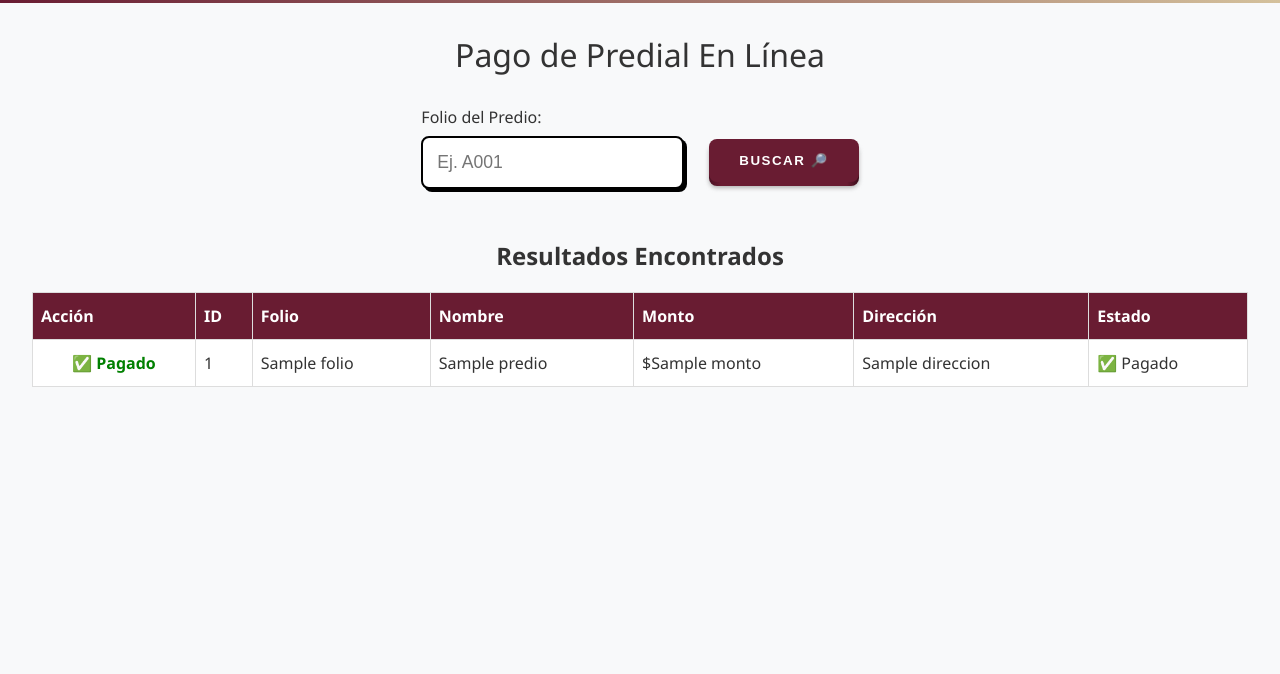
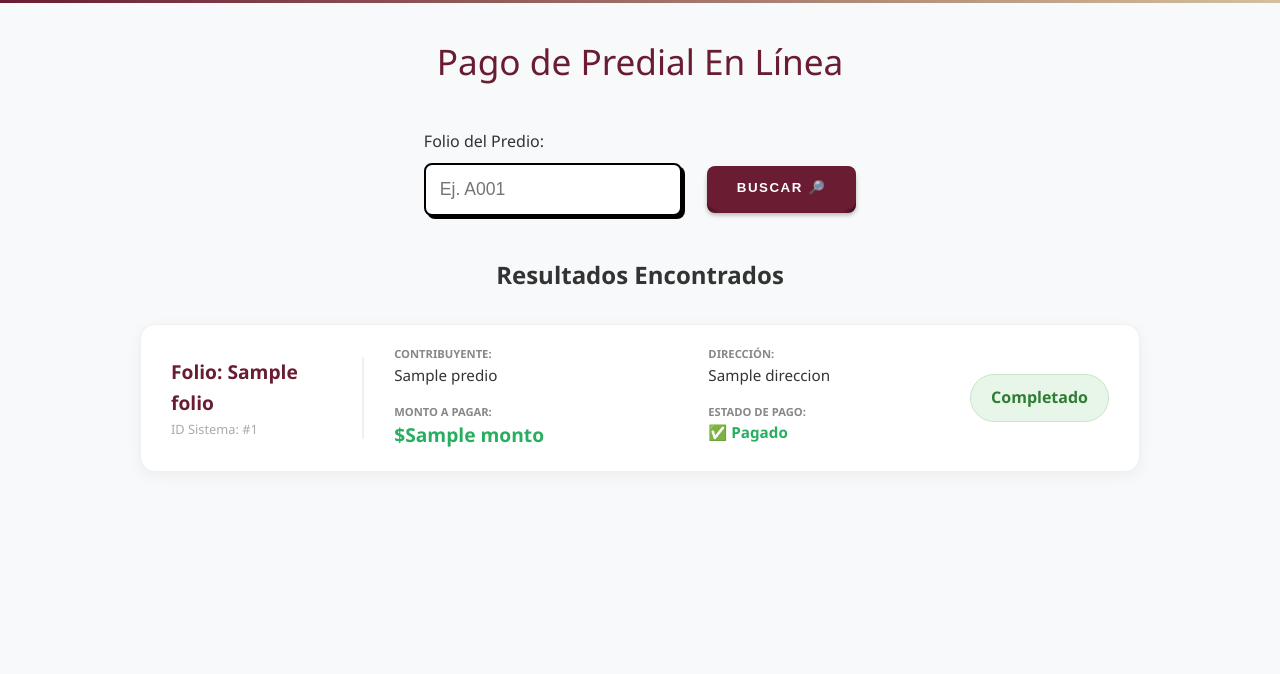
Before and after one commit to Victor-Gonzalez-Nahuat/cobros-prueba, a Flask app: template templates/buscar_predio.html in a window 1280 px wide. Shown: the part 126-800 px from the top of the page. Run offline with Flask 3, Linux system fonts and the light colour scheme; the template is opened without the code that fills it: most values are stand-ins (such as "Sample title", 1, 10 or a date in 2020).

Commit message:
mejora ux

```diff
--- a/static/css/estilo.css
+++ b/static/css/estilo.css
@@ -6,6 +6,7 @@
     --gob-color-secondary: #D4C19C; /* Dorado */
     --gob-text-dark: #333;
     --gob-bg-light: #f8f9fa;
+    --success-color: #27ae60;
 }
 
 body {
@@ -13,6 +14,7 @@ body {
     margin: 0;
     background-color: var(--gob-bg-light);
     color: var(--gob-text-dark);
+    line-height: 1.6;
 }
 
 /* =========================================
@@ -77,20 +79,20 @@ h1 {
     text-align: center;
     margin-top: 30px;
     font-weight: 300;
-    font-size: 2rem;
+    font-size: 2.2rem;
+    color: var(--gob-color-primary);
 }
 
 /* =========================================
    FORMULARIO DE BÚSQUEDA
    ========================================= */
-
 .search-form {
     display: flex;
     justify-content: center;
     align-items: flex-end;
-    gap: 25px; /* Aumentamos el espacio entre elementos */
-    margin: 30px 0;
-    flex-wrap: wrap; /* Para que no se encimen en pantallas medianas */
+    gap: 25px;
+    margin: 40px 0;
+    padding: 0 20px;
 }
 
 .input-group {
@@ -109,9 +111,7 @@ h1 {
     box-shadow: 3px 3px 0px #000;
     outline: none;
     transition: all 0.25s;
-    /* Evita que el input se meta en el botón */
     box-sizing: border-box;
-    margin-right: 5px;
 }
 
 .input:focus {
@@ -129,15 +129,12 @@ h1 {
     border: none;
     cursor: pointer;
     outline-offset: 4px;
-    margin-bottom: 3px; /* Alineación visual por la sombra del input */
+    margin-bottom: 3px;
 }
 
 .shadow {
     position: absolute;
-    top: 0;
-    left: 0;
-    height: 100%;
-    width: 100%;
+    top: 0; left: 0; height: 100%; width: 100%;
     background: hsl(0, 0%, 70%);
     border-radius: 8px;
     filter: blur(2px);
@@ -146,10 +143,7 @@ h1 {
 
 .edge {
     position: absolute;
-    top: 0;
-    left: 0;
-    width: 100%;
-    height: 100%;
+    top: 0; left: 0; width: 100%; height: 100%;
     border-radius: 8px;
     background: linear-gradient(to right, #4a1022 0%, #691C32 8%, #691C32 92%, #3a0d1a 100%);
 }
@@ -172,239 +166,244 @@ h1 {
 .pushable:active .front { transform: translateY(-2px); }
 
 /* =========================================
-   BOTÓN PAGAR (ANIMACIONES COMPLETAS)
+   RESULTADOS (SISTEMA DE TARJETAS)
+   ========================================= */
+.results-container {
+    max-width: 1000px;
+    margin: 40px auto;
+    padding: 0 20px;
+}
+
+.results-container h2 {
+    text-align: center;
+    margin-bottom: 30px;
+    color: var(--gob-text-dark);
+}
+
+.responsive-table-container {
+    display: flex;
+    flex-direction: column;
+    gap: 20px;
+}
+
+.predio-card {
+    background: white;
+    border-radius: 15px;
+    box-shadow: 0 4px 15px rgba(0,0,0,0.05);
+    border: 1px solid #eef0f2;
+    display: flex;
+    align-items: center;
+    padding: 20px 30px;
+    transition: all 0.3s ease;
+}
+
+.predio-card:hover {
+    transform: translateY(-3px);
+    box-shadow: 0 8px 25px rgba(0,0,0,0.1);
+}
+
+.card-header {
+    flex: 1;
+    border-right: 2px solid #f0f0f0;
+    padding-right: 20px;
+    display: flex;
+    flex-direction: column;
+}
+
+.folio-tag {
+    font-weight: 800;
+    font-size: 1.2rem;
+    color: var(--gob-color-primary);
+}
+
+.id-tag {
+    color: #aaa;
+    font-size: 0.8rem;
+}
+
+.card-body {
+    flex: 3;
+    display: grid;
+    grid-template-columns: 1.5fr 1fr;
+    gap: 15px;
+    padding: 0 30px;
+}
+
+.info-row {
+    display: flex;
+    flex-direction: column;
+}
+
+.label {
+    font-size: 0.7rem;
+    color: #888;
+    text-transform: uppercase;
+    font-weight: bold;
+}
+
+.value {
+    font-weight: 500;
+    font-size: 0.95rem;
+}
+
+.monto {
+    color: var(--success-color);
+    font-weight: 800;
+    font-size: 1.2rem;
+}
+
+.status-paid { color: var(--success-color); font-weight: bold; }
+.status-pending { color: #e74c3c; font-weight: bold; }
+
+.card-footer {
+    flex: 1;
+    display: flex;
+    justify-content: flex-end;
+}
+
+/* =========================================
+   BOTÓN PAGAR (ANIMACIÓN COMPLETA)
    ========================================= */
 .container {
   background-color: #ffffff;
   display: flex;
-  width: 260px; /* Tamaño equilibrado para tabla */
-  height: 80px;
+  width: 200px;
+  height: 70px;
   position: relative;
-  border-radius: 6px;
+  border-radius: 10px;
   transition: 0.3s ease-in-out;
   border: 1px solid #ddd;
+  overflow: hidden;
+  cursor: pointer;
+  padding: 0;
 }
 
-.container:hover {
-  transform: scale(1.03);
-  width: 160px;
-}
-
+.container:hover { transform: scale(1.05); width: 140px; }
 .container:hover .left-side { width: 100%; }
 
 .left-side {
   background-color: #5de2a3;
-  width: 80px;
-  height: 80px;
-  border-radius: 4px;
+  width: 60px; height: 70px;
   position: relative;
-  display: flex;
-  justify-content: center;
-  align-items: center;
-  cursor: pointer;
+  display: flex; justify-content: center; align-items: center;
   transition: 0.3s;
   flex-shrink: 0;
-  overflow: hidden;
 }
 
 .right-side {
-  width: calc(100% - 80px);
-  display: flex;
-  align-items: center;
-  overflow: hidden;
-  cursor: pointer;
-  justify-content: space-between;
-  white-space: nowrap;
+  width: calc(100% - 60px);
+  display: flex; align-items: center; justify-content: space-around;
+  padding-right: 15px;
   transition: 0.3s;
 }
 
-.right-side:hover { background-color: #f9f7f9; }
+.new { font-size: 18px; font-weight: bold; margin-left: 10px; }
 
-.new {
-  font-size: 20px;
-  font-family: "Lexend Deca", sans-serif;
-  margin-left: 20px;
+/* Elementos de la animación */
+.card {
+  width: 40px; height: 28px; background-color: #c7ffbc;
+  border-radius: 4px; position: absolute; z-index: 10;
+  box-shadow: 2px 2px 5px rgba(0,0,0,0.1);
 }
-
-.card {
-  width: 50px;
-  height: 35px;
-  background-color: #c7ffbc;
-  border-radius: 4px;
-  position: absolute;
-  display: flex;
-  z-index: 10;
-  flex-direction: column;
-  align-items: center;
-  box-shadow: 4px 4px 4px -2px rgba(77, 200, 143, 0.72);
-}
-
-.card-line {
-  width: 40px;
-  height: 8px;
-  background-color: #80ea69;
-  border-radius: 2px;
-  margin-top: 5px;
-}
-
-.buttons {
-  width: 6px;
-  height: 6px;
-  background-color: #379e1f;
-  box-shadow: 0 -8px 0 0 #26850e, 0 8px 0 0 #56be3e;
-  border-radius: 50%;
-  margin-top: 5px;
-  transform: rotate(90deg);
-  margin: 8px 0 0 -20px;
-}
+.card-line { width: 30px; height: 5px; background-color: #80ea69; margin: 5px auto; border-radius: 2px; }
 
 .post {
-  width: 50px;
-  height: 60px;
-  background-color: #dddde0;
-  position: absolute;
-  z-index: 11;
-  top: 80px;
-  border-radius: 6px;
-  overflow: hidden;
+  width: 40px; height: 50px; background-color: #dddde0;
+  position: absolute; z-index: 11; top: 70px; border-radius: 5px;
 }
+.screen { width: 28px; height: 15px; background-color: #fff; position: absolute; top: 15px; left: 6px; border-radius: 2px; }
+.dollar { font-size: 12px; color: #4b953b; text-align: center; }
 
-.post-line {
-  width: 35px;
-  height: 7px;
-  background-color: #545354;
-  position: absolute;
-  border-radius: 0px 0px 3px 3px;
-  right: 8px;
-  top: 8px;
-}
-
-.post-line:before {
-  content: "";
-  position: absolute;
-  width: 35px;
-  height: 7px;
-  background-color: #757375;
-  top: -7px;
-}
-
-.screen {
-  width: 35px;
-  height: 18px;
-  background-color: #ffffff;
-  position: absolute;
-  top: 18px;
-  right: 8px;
-  border-radius: 3px;
-}
-
-.dollar {
-  position: absolute;
-  font-size: 14px;
-  width: 100%;
-  color: #4b953b;
-  text-align: center;
-  top: 0;
-}
-
-.numbers {
-  width: 8px;
-  height: 8px;
-  background-color: #838183;
-  box-shadow: 0 -14px 0 0 #838183, 0 14px 0 0 #838183;
-  border-radius: 2px;
-  position: absolute;
-  transform: rotate(90deg);
-  left: 20px;
-  top: 42px;
-}
-
-/* --- KEYFRAMES --- */
+/* Keyframes Animación */
 .container:hover .card { animation: slide-top 1.2s cubic-bezier(0.645, 0.045, 0.355, 1) both; }
 .container:hover .post { animation: slide-post 1s cubic-bezier(0.165, 0.84, 0.44, 1) both; }
-.container:hover .dollar { animation: fade-in-fwd 0.3s 1s backwards; }
 
 @keyframes slide-top {
   0% { transform: translateY(0); }
-  50% { transform: translateY(-60px) rotate(90deg); }
-  60% { transform: translateY(-60px) rotate(90deg); }
+  50% { transform: translateY(-50px) rotate(90deg); }
   100% { transform: translateY(-5px) rotate(90deg); }
 }
-
 @keyframes slide-post {
   50% { transform: translateY(0); }
-  100% { transform: translateY(-70px); }
+  100% { transform: translateY(-60px); }
 }
 
-@keyframes fade-in-fwd {
-  0% { opacity: 0; transform: translateY(-5px); }
-  100% { opacity: 1; transform: translateY(0); }
+/* Badge de ya pagado */
+.already-paid-badge {
+    background: #e8f5e9;
+    color: #2e7d32;
+    padding: 10px 20px;
+    border-radius: 30px;
+    font-weight: bold;
+    border: 1px solid #c8e6c9;
 }
 
 /* =========================================
    MEDIA QUERIES (CELULAR)
    ========================================= */
-
 @media screen and (max-width: 768px) {
     .gov-container { flex-direction: column; text-align: center; padding: 10px; }
     .logo-section { flex-direction: column; gap: 10px; }
-    .logo-section img { height: 70px; }
     .section-tag { display: none; }
 
-    .search-form {
+    h1 { font-size: 1.6rem; }
+
+    .search-form { flex-direction: column; align-items: center; gap: 15px; }
+    .input-group, .button-wrapper { width: 100%; max-width: 320px; }
+    .pushable { width: 100%; }
+    .front { width: 100%; padding: 14px 0; text-align: center; }
+
+    /* Transformación de tarjeta en móvil */
+    .predio-card {
         flex-direction: column;
-        align-items: center;
-        padding: 0 20px;
-        gap: 15px;
-    }
-
-    /* Input y Contenedor de botón al mismo ancho */
-    .input-group, .button-wrapper {
-        width: 100%;
-        max-width: 320px; /* Ancho cómodo para la mayoría de celulares */
-        display: flex;
-        flex-direction: column;
-        align-items: center;
-    }
-
-    .input {
-        width: 100%;
-        max-width: 100%;
-        margin-right: 0;
-        box-sizing: border-box;
-    }
-
-    /* Ajuste de capas del botón para que no se "estiren" */
-    .pushable {
-        width: 100%;
-        margin: 10px 0; /* Espacio para que respire la sombra */
-    }
-
-    .front {
-        width: 100%;
-        box-sizing: border-box;
-        padding: 14px 0; /* Centra el texto eliminando padding lateral */
+        padding: 20px;
         text-align: center;
     }
 
-    .edge, .shadow {
+    .card-header {
+        border-right: none;
+        border-bottom: 2px solid #f0f0f0;
+        padding-right: 0;
+        padding-bottom: 10px;
+        margin-bottom: 15px;
         width: 100%;
-        left: 0;
     }
 
-    /* Tabla y Botón de Pago */
-    .table-container { width: 100%; margin: 10px 0; }
-
-    .container {
-        width: 130px !important;
-        height: 50px;
-        margin: 0 auto;
+    .card-body {
+        grid-template-columns: 1fr;
+        padding: 0;
+        width: 100%;
+        gap: 12px;
     }
 
-    .left-side { width: 35px; height: 50px; }
-    .new { font-size: 13px; margin-left: 8px; }
-    .card, .post { display: none; }
+    .info-row {
+        flex-direction: row;
+        justify-content: space-between;
+        align-items: center;
+        text-align: left;
+    }
 
-    /* Reducir tamaño de títulos en móvil */
-    h1 { font-size: 1.5rem; padding: 0 10px; }
+    .info-row.highlight {
+        background: #fdfaf3;
+        padding: 10px;
+        border-radius: 8px;
+    }
+
+    .card-footer {
+        width: 100%;
+        justify-content: center;
+        margin-top: 20px;
+    }
+
+    .container { width: 100% !important; max-width: 250px; }
+    .card, .post { display: none; } /* Desactivar animacion compleja en movil para fluidez */
 }
+
+.no-results {
+    text-align: center;
+    padding: 40px;
+    background: #fff;
+    border-radius: 10px;
+    color: #d32f2f;
+    font-weight: bold;
+}
--- a/templates/buscar_predio.html
+++ b/templates/buscar_predio.html
@@ -5,32 +5,6 @@
     <meta name="viewport" content="width=device-width, initial-scale=1.0">
     <title>Telchac Puerto - Consulta y Pago de Predial</title>
     <link rel="stylesheet" href="{{ url_for('static', filename='css/estilo.css') }}">
-    <style>
-        /* Estilos básicos para la tabla que no estaban en el CSS externo */
-        .table-container {
-            width: 95%;
-            margin: 20px auto;
-            overflow-x: auto; /* Permite scroll horizontal en móviles */
-        }
-        table {
-            width: 100%;
-            border-collapse: collapse;
-            background-color: white;
-        }
-        th, td {
-            border: 1px solid #ddd;
-            padding: 12px 8px;
-            text-align: left;
-        }
-        th {
-            background-color: var(--gob-color-primary);
-            color: white;
-        }
-        h2 {
-            text-align: center;
-            color: var(--gob-text-dark);
-        }
-    </style>
 </head>
 
 <body>
@@ -68,25 +42,44 @@
     </form>
 
     {% if predios is not none %}
-        <div class="table-container">
+        <div class="results-container">
             {% if predios | length > 0 %}
                 <h2>Resultados Encontrados</h2>
-                <table>
-                    <thead>
-                        <tr>
-                            <th>Acción</th>
-                            <th>ID</th>
-                            <th>Folio</th>
-                            <th>Nombre</th>
-                            <th>Monto</th>
-                            <th>Dirección</th>
-                            <th>Estado</th>
-                        </tr>
-                    </thead>
-                    <tbody>
+
+                <div class="responsive-table-container">
                     {% for p in predios %}
-                            <tr>
-                                <td style="text-align: center;">
+                    <div class="predio-card">
+                        <div class="card-header">
+                            <span class="folio-tag">Folio: {{ p.folio }}</span>
+                            <span class="id-tag">ID Sistema: #{{ p.id }}</span>
+                        </div>
+
+                        <div class="card-body">
+                            <div class="info-row">
+                                <span class="label">Contribuyente:</span>
+                                <span class="value">{{ p.nombre }}</span>
+                            </div>
+                            <div class="info-row">
+                                <span class="label">Dirección:</span>
+                                <span class="value">{{ p.direccion }}</span>
+                            </div>
+                            <div class="info-row highlight">
+                                <span class="label">Monto a Pagar:</span>
+                                <span class="value monto">${{ p.monto }}</span>
+                            </div>
+                            <div class="info-row">
+                                <span class="label">Estado de Pago:</span>
+                                <span class="value">
+                                    {% if p.estado == 'pagado' %}
+                                        <span class="status-paid">✅ Pagado</span>
+                                    {% else %}
+                                        <span class="status-pending">❌ Pendiente</span>
+                                    {% endif %}
+                                </span>
+                            </div>
+                        </div>
+
+                        <div class="card-footer">
                             {% if p.estado != 'pagado' %}
                                 <form action="/crear-checkout" method="post">
                                     <input type="hidden" name="predio_id" value="{{ p.id }}">
@@ -96,7 +89,7 @@
                                             <div class="post">
                                                 <div class="post-line"></div>
                                                 <div class="screen"><div class="dollar">$</div></div>
-                                                        <div class="numbers"></div><div class="numbers-line2"></div>
+                                                <div class="numbers"></div>
                                             </div>
                                         </div>
                                         <div class="right-side">
@@ -108,23 +101,18 @@
                                     </button>
                                 </form>
                             {% else %}
-                                        <span style="color: green; font-weight: bold;">✅ Pagado</span>
+                                <div class="already-paid-badge">
+                                    <span>Completado</span>
+                                </div>
                             {% endif %}
-                                </td>
-                                <td>{{ p.id }}</td>
-                                <td>{{ p.folio }}</td>
-                                <td>{{ p.nombre }}</td>
-                                <td>${{ p.monto }}</td>
-                                <td>{{ p.direccion }}</td>
-                                <td>
-                                    {% if p.estado == 'pagado' %} ✅ Pagado {% else %} ❌ Pendiente {% endif %}
-                                </td>
-                            </tr>
+                        </div>
+                    </div>
                     {% endfor %}
-                    </tbody>
-                </table>
+                </div>
             {% else %}
-                <p style="color: red; font-weight: bold; text-align: center;">⚠️ No se encontraron predios con ese folio.</p>
+                <div class="no-results">
+                    <p>⚠️ No se encontraron predios con el folio ingresado.</p>
+                </div>
             {% endif %}
         </div>
     {% endif %}
```
Lines whose indentation alone changed are shown as unchanged.
